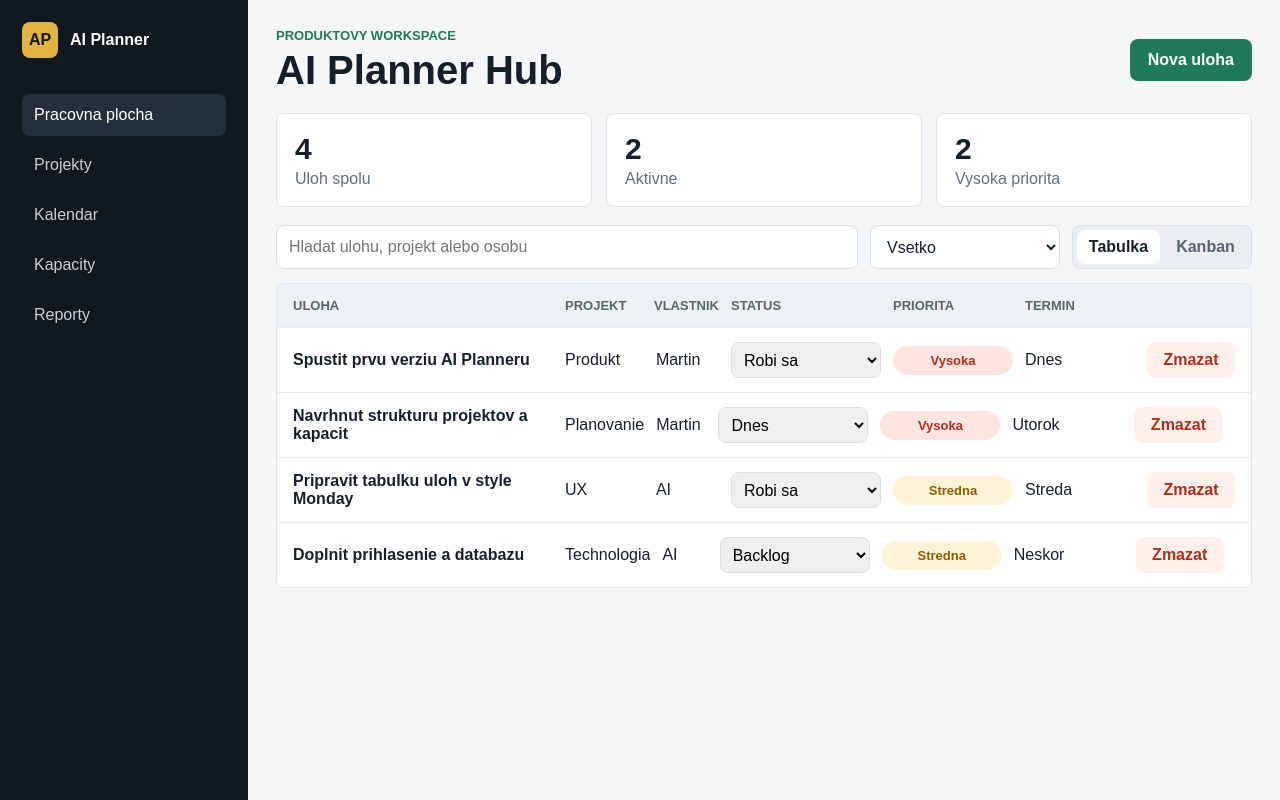
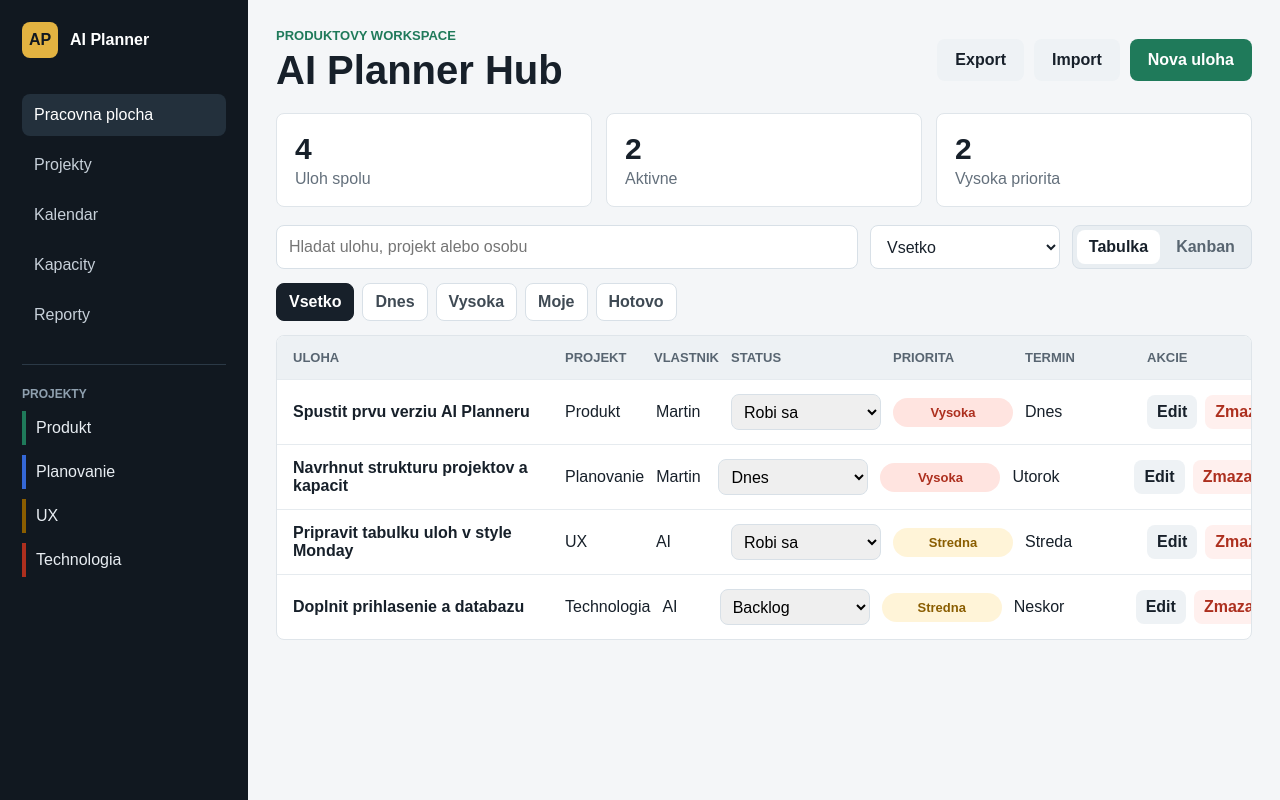
Before and after one commit to martinhavlik-sys/ai-planner, a Next.js app: page / in a window 1280 px wide. Built offline with nearby package versions, Linux system fonts and the light colour scheme.

Commit message:
Add files via upload

```diff
--- a/app/globals.css
+++ b/app/globals.css
@@ -8,7 +8,7 @@ body {
   font-family: Arial, Helvetica, sans-serif;
 }
 
-button, input, select { font: inherit; }
+button, input, select, textarea { font: inherit; }
 
 button {
   border: 0;
@@ -37,6 +37,39 @@ button {
   display: flex;
   gap: 12px;
   margin-bottom: 36px;
+}
+
+.headerActions {
+  display: flex;
+  flex-wrap: wrap;
+  gap: 10px;
+  justify-content: flex-end;
+}
+
+.hiddenInput {
+  display: none;
+}
+
+.projectList {
+  border-top: 1px solid #2b3946;
+  display: grid;
+  gap: 10px;
+  margin-top: 28px;
+  padding-top: 22px;
+}
+
+.projectList p {
+  color: #8fa0af;
+  font-size: 12px;
+  font-weight: 800;
+  margin: 0;
+  text-transform: uppercase;
+}
+
+.projectList span {
+  border-left: 4px solid #1f7a5a;
+  color: #e8edf2;
+  padding: 8px 0 8px 10px;
 }
 
 .brand span {
@@ -124,7 +157,7 @@ h2, p { margin-top: 0; }
   margin-bottom: 14px;
 }
 
-.toolbar input, .toolbar select, .modal input, .modal select {
+.toolbar input, .toolbar select, .modal input, .modal select, .modal textarea {
   background: white;
   border: 1px solid #d8e0e7;
   border-radius: 8px;
@@ -132,6 +165,32 @@ h2, p { margin-top: 0; }
   min-height: 44px;
   padding: 0 12px;
   width: 100%;
+}
+
+.modal textarea {
+  min-height: 88px;
+  padding-top: 12px;
+  resize: vertical;
+}
+
+.quickFilters {
+  display: flex;
+  flex-wrap: wrap;
+  gap: 8px;
+  margin-bottom: 14px;
+}
+
+.quickFilters button {
+  background: white;
+  border: 1px solid #d8e0e7;
+  color: #3f4a54;
+  padding: 9px 12px;
+}
+
+.quickFilters button.selected {
+  background: #17202a;
+  border-color: #17202a;
+  color: white;
 }
 
 .board { overflow: hidden; }
@@ -198,6 +257,22 @@ h2, p { margin-top: 0; }
   padding: 9px 10px;
 }
 
+.rowActions {
+  display: flex;
+  gap: 8px;
+}
+
+.rowActions button {
+  padding: 8px 10px;
+}
+
+.emptyState {
+  color: #64707c;
+  margin: 0;
+  padding: 28px;
+  text-align: center;
+}
+
 .priority {
   border-radius: 999px;
   display: inline-flex;
@@ -227,8 +302,19 @@ h2, p { margin-top: 0; }
 }
 
 .column h2 {
+  align-items: center;
+  display: flex;
   font-size: 16px;
+  justify-content: space-between;
   margin-bottom: 12px;
+}
+
+.column h2 span {
+  background: white;
+  border-radius: 999px;
+  color: #64707c;
+  font-size: 12px;
+  padding: 4px 8px;
 }
 
 .card {
@@ -248,6 +334,15 @@ h2, p { margin-top: 0; }
   color: #64707c;
   font-size: 13px;
   font-style: normal;
+}
+
+.columnEmpty {
+  border: 1px dashed #cbd5dd;
+  border-radius: 8px;
+  color: #7a8792;
+  margin: 0;
+  padding: 18px 10px;
+  text-align: center;
 }
 
 .modalBackdrop {
@@ -296,7 +391,7 @@ h2, p { margin-top: 0; }
   box-shadow: -18px 0 44px rgba(17, 24, 32, 0.12);
   display: grid;
   gap: 18px;
-  grid-template-rows: auto auto auto 1fr auto;
+  grid-template-rows: auto auto auto 1fr auto auto;
   height: 100vh;
   padding: 24px;
   position: fixed;
--- a/app/page.tsx
+++ b/app/page.tsx
@@ -1,10 +1,11 @@
 "use client";
 
-import { FormEvent, useEffect, useMemo, useState } from "react";
+import { ChangeEvent, FormEvent, useEffect, useMemo, useRef, useState } from "react";
 
 type Status = "Backlog" | "Dnes" | "Robi sa" | "Caka" | "Hotovo";
 type Priority = "Nizka" | "Stredna" | "Vysoka";
 type View = "Tabulka" | "Kanban";
+type QuickFilter = "Vsetko" | "Dnes" | "Vysoka" | "Moje" | "Hotovo";
 
 type Task = {
   id: number;
@@ -17,9 +18,10 @@ type Task = {
   note: string;
 };
 
-const storageKey = "ai-planner-tasks-v1";
+const storageKey = "ai-planner-tasks-v2";
 const statuses: Status[] = ["Backlog", "Dnes", "Robi sa", "Caka", "Hotovo"];
 const priorities: Priority[] = ["Nizka", "Stredna", "Vysoka"];
+const projectColors = ["#1f7a5a", "#3467d6", "#8a5d00", "#ad2f1e", "#6b4bb8"];
 
 const initialTasks: Task[] = [
   { id: 1, name: "Spustit prvu verziu AI Planneru", project: "Produkt", owner: "Martin", status: "Robi sa", priority: "Vysoka", due: "Dnes", note: "Prvy verejny deploy uz bezi na Verceli." },
@@ -28,13 +30,21 @@ const initialTasks: Task[] = [
   { id: 4, name: "Doplnit prihlasenie a databazu", project: "Technologia", owner: "AI", status: "Backlog", priority: "Stredna", due: "Neskor", note: "Dalsia etapa po lokalnom ukladani." }
 ];
 
+function blankTask(): Task {
+  return { id: Date.now(), name: "", project: "Produkt", owner: "Martin", status: "Backlog", priority: "Stredna", due: "Tento tyzden", note: "" };
+}
+
 export default function Home() {
   const [tasks, setTasks] = useState<Task[]>(initialTasks);
+  const [draft, setDraft] = useState<Task>(blankTask());
   const [isFormOpen, setIsFormOpen] = useState(false);
   const [selectedTask, setSelectedTask] = useState<Task | null>(null);
+  const [editingTask, setEditingTask] = useState<Task | null>(null);
   const [query, setQuery] = useState("");
   const [statusFilter, setStatusFilter] = useState<Status | "Vsetko">("Vsetko");
+  const [quickFilter, setQuickFilter] = useState<QuickFilter>("Vsetko");
   const [view, setView] = useState<View>("Tabulka");
+  const importRef = useRef<HTMLInputElement>(null);
 
   useEffect(() => {
     const saved = window.localStorage.getItem(storageKey);
@@ -45,40 +55,53 @@ export default function Home() {
     window.localStorage.setItem(storageKey, JSON.stringify(tasks));
   }, [tasks]);
 
+  const projects = useMemo(() => Array.from(new Set(tasks.map((task) => task.project))), [tasks]);
+
   const visibleTasks = useMemo(() => {
     return tasks.filter((task) => {
       const haystack = `${task.name} ${task.project} ${task.owner} ${task.note}`.toLowerCase();
       const matchesQuery = haystack.includes(query.toLowerCase());
       const matchesStatus = statusFilter === "Vsetko" || task.status === statusFilter;
-      return matchesQuery && matchesStatus;
+      const matchesQuick =
+        quickFilter === "Vsetko" ||
+        (quickFilter === "Dnes" && (task.status === "Dnes" || task.due.toLowerCase().includes("dnes"))) ||
+        (quickFilter === "Vysoka" && task.priority === "Vysoka") ||
+        (quickFilter === "Moje" && task.owner.toLowerCase().includes("martin")) ||
+        (quickFilter === "Hotovo" && task.status === "Hotovo");
+      return matchesQuery && matchesStatus && matchesQuick;
     });
-  }, [query, statusFilter, tasks]);
+  }, [query, quickFilter, statusFilter, tasks]);
 
-  function addTask(event: FormEvent<HTMLFormElement>) {
-    event.preventDefault();
-    const form = new FormData(event.currentTarget);
-    const name = String(form.get("name") || "").trim();
-    if (!name) return;
-
-    setTasks((current) => [
-      {
-        id: Date.now(),
-        name,
-        project: String(form.get("project") || "Produkt"),
-        owner: String(form.get("owner") || "Martin"),
-        status: String(form.get("status") || "Backlog") as Status,
-        priority: String(form.get("priority") || "Stredna") as Priority,
-        due: String(form.get("due") || "Tento tyzden"),
-        note: String(form.get("note") || "")
-      },
-      ...current
-    ]);
-    setIsFormOpen(false);
-    event.currentTarget.reset();
+  function openNewTask() {
+    setDraft(blankTask());
+    setEditingTask(null);
+    setIsFormOpen(true);
   }
 
-  function updateStatus(id: number, status: Status) {
-    setTasks((current) => current.map((task) => (task.id === id ? { ...task, status } : task)));
+  function openEditTask(task: Task) {
+    setDraft(task);
+    setEditingTask(task);
+    setSelectedTask(null);
+    setIsFormOpen(true);
+  }
+
+  function saveTask(event: FormEvent<HTMLFormElement>) {
+    event.preventDefault();
+    if (!draft.name.trim()) return;
+
+    if (editingTask) {
+      setTasks((current) => current.map((task) => (task.id === editingTask.id ? draft : task)));
+    } else {
+      setTasks((current) => [{ ...draft, id: Date.now() }, ...current]);
+    }
+
+    setIsFormOpen(false);
+    setEditingTask(null);
+    setDraft(blankTask());
+  }
+
+  function updateTask(id: number, patch: Partial<Task>) {
+    setTasks((current) => current.map((task) => (task.id === id ? { ...task, ...patch } : task)));
   }
 
   function deleteTask(id: number) {
@@ -86,17 +109,49 @@ export default function Home() {
     setSelectedTask(null);
   }
 
+  function exportData() {
+    const blob = new Blob([JSON.stringify(tasks, null, 2)], { type: "application/json" });
+    const url = URL.createObjectURL(blob);
+    const link = document.createElement("a");
+    link.href = url;
+    link.download = "ai-planner-data.json";
+    link.click();
+    URL.revokeObjectURL(url);
+  }
+
+  function importData(event: ChangeEvent<HTMLInputElement>) {
+    const file = event.target.files?.[0];
+    if (!file) return;
+
+    const reader = new FileReader();
+    reader.onload = () => {
+      const parsed = JSON.parse(String(reader.result));
+      if (Array.isArray(parsed)) setTasks(parsed);
+    };
+    reader.readAsText(file);
+    event.target.value = "";
+  }
+
   return (
     <main className="appShell">
       <aside className="sidebar">
         <div className="brand"><span>AP</span><strong>AI Planner</strong></div>
         <nav><a className="active">Pracovna plocha</a><a>Projekty</a><a>Kalendar</a><a>Kapacity</a><a>Reporty</a></nav>
+        <section className="projectList">
+          <p>Projekty</p>
+          {projects.map((project, index) => <span key={project} style={{ borderLeftColor: projectColors[index % projectColors.length] }}>{project}</span>)}
+        </section>
       </aside>
 
       <section className="content">
         <header className="header">
           <div><p className="eyebrow">Produktovy workspace</p><h1>AI Planner Hub</h1></div>
-          <button onClick={() => setIsFormOpen(true)}>Nova uloha</button>
+          <div className="headerActions">
+            <button className="ghost" onClick={exportData}>Export</button>
+            <button className="ghost" onClick={() => importRef.current?.click()}>Import</button>
+            <input ref={importRef} className="hiddenInput" type="file" accept="application/json" onChange={importData} />
+            <button onClick={openNewTask}>Nova uloha</button>
+          </div>
         </header>
 
         <section className="stats" aria-label="Prehlad">
@@ -117,53 +172,64 @@ export default function Home() {
           </div>
         </section>
 
+        <section className="quickFilters">
+          {(["Vsetko", "Dnes", "Vysoka", "Moje", "Hotovo"] as QuickFilter[]).map((filter) => (
+            <button key={filter} className={quickFilter === filter ? "selected" : ""} onClick={() => setQuickFilter(filter)}>{filter}</button>
+          ))}
+        </section>
+
         {view === "Tabulka" ? (
           <section className="board">
-            <div className="tableHeader"><span>Uloha</span><span>Projekt</span><span>Vlastnik</span><span>Status</span><span>Priorita</span><span>Termin</span><span></span></div>
+            <div className="tableHeader"><span>Uloha</span><span>Projekt</span><span>Vlastnik</span><span>Status</span><span>Priorita</span><span>Termin</span><span>Akcie</span></div>
             {visibleTasks.map((task) => (
               <article className="taskRow" key={task.id}>
                 <button className="taskName" onClick={() => setSelectedTask(task)}>{task.name}</button>
                 <span>{task.project}</span><span>{task.owner}</span>
-                <select value={task.status} onChange={(event) => updateStatus(task.id, event.target.value as Status)}>
+                <select value={task.status} onChange={(event) => updateTask(task.id, { status: event.target.value as Status })}>
                   {statuses.map((status) => <option key={status}>{status}</option>)}
                 </select>
                 <span className={`priority ${task.priority.toLowerCase()}`}>{task.priority}</span><span>{task.due}</span>
-                <button className="danger" onClick={() => deleteTask(task.id)}>Zmazat</button>
+                <div className="rowActions"><button className="ghost" onClick={() => openEditTask(task)}>Edit</button><button className="danger" onClick={() => deleteTask(task.id)}>Zmazat</button></div>
               </article>
             ))}
+            {visibleTasks.length === 0 ? <p className="emptyState">Ziadne ulohy nevyhovuju filtru.</p> : null}
           </section>
         ) : (
           <section className="kanban">
-            {statuses.map((status) => (
+            {statuses.map((status) => {
+              const columnTasks = visibleTasks.filter((task) => task.status === status);
+              return (
                 <article className="column" key={status}>
-                <h2>{status}</h2>
-                {visibleTasks.filter((task) => task.status === status).map((task) => (
+                  <h2>{status}<span>{columnTasks.length}</span></h2>
+                  {columnTasks.map((task) => (
                     <button className="card" key={task.id} onClick={() => setSelectedTask(task)}>
                       <strong>{task.name}</strong>
                       <span>{task.project} · {task.owner}</span>
                       <em>{task.priority} · {task.due}</em>
                     </button>
                   ))}
+                  {columnTasks.length === 0 ? <p className="columnEmpty">Zatial prazdne</p> : null}
                 </article>
-            ))}
+              );
+            })}
           </section>
         )}
       </section>
 
       {isFormOpen ? (
         <div className="modalBackdrop" role="presentation">
-          <form className="modal" onSubmit={addTask}>
-            <div className="modalHeader"><h2>Nova uloha</h2><button type="button" className="ghost" onClick={() => setIsFormOpen(false)}>Zavriet</button></div>
-            <label>Nazov ulohy<input name="name" placeholder="Napriklad: pripravit prihlasenie" required /></label>
+          <form className="modal" onSubmit={saveTask}>
+            <div className="modalHeader"><h2>{editingTask ? "Upravit ulohu" : "Nova uloha"}</h2><button type="button" className="ghost" onClick={() => setIsFormOpen(false)}>Zavriet</button></div>
+            <label>Nazov ulohy<input value={draft.name} onChange={(event) => setDraft({ ...draft, name: event.target.value })} placeholder="Napriklad: pripravit prihlasenie" required /></label>
             <div className="formGrid">
-              <label>Projekt<input name="project" defaultValue="Produkt" /></label>
-              <label>Vlastnik<input name="owner" defaultValue="Martin" /></label>
-              <label>Status<select name="status" defaultValue="Backlog">{statuses.map((status) => <option key={status}>{status}</option>)}</select></label>
-              <label>Priorita<select name="priority" defaultValue="Stredna">{priorities.map((priority) => <option key={priority}>{priority}</option>)}</select></label>
+              <label>Projekt<input value={draft.project} onChange={(event) => setDraft({ ...draft, project: event.target.value })} /></label>
+              <label>Vlastnik<input value={draft.owner} onChange={(event) => setDraft({ ...draft, owner: event.target.value })} /></label>
+              <label>Status<select value={draft.status} onChange={(event) => setDraft({ ...draft, status: event.target.value as Status })}>{statuses.map((status) => <option key={status}>{status}</option>)}</select></label>
+              <label>Priorita<select value={draft.priority} onChange={(event) => setDraft({ ...draft, priority: event.target.value as Priority })}>{priorities.map((priority) => <option key={priority}>{priority}</option>)}</select></label>
             </div>
-            <label>Termin<input name="due" defaultValue="Tento tyzden" /></label>
-            <label>Poznamka<input name="note" placeholder="Volitelny kontext k ulohe" /></label>
-            <button type="submit">Pridat ulohu</button>
+            <label>Termin<input value={draft.due} onChange={(event) => setDraft({ ...draft, due: event.target.value })} /></label>
+            <label>Poznamka<textarea value={draft.note} onChange={(event) => setDraft({ ...draft, note: event.target.value })} placeholder="Volitelny kontext k ulohe" /></label>
+            <button type="submit">{editingTask ? "Ulozit zmeny" : "Pridat ulohu"}</button>
           </form>
         </div>
       ) : null}
@@ -180,6 +246,7 @@ export default function Home() {
             <dt>Termin</dt><dd>{selectedTask.due}</dd>
           </dl>
           <p>{selectedTask.note || "Bez poznamky."}</p>
+          <button className="ghost wide" onClick={() => openEditTask(selectedTask)}>Upravit ulohu</button>
           <button className="danger wide" onClick={() => deleteTask(selectedTask.id)}>Zmazat ulohu</button>
         </aside>
       ) : null}
```
Lines whose indentation alone changed are shown as unchanged.
